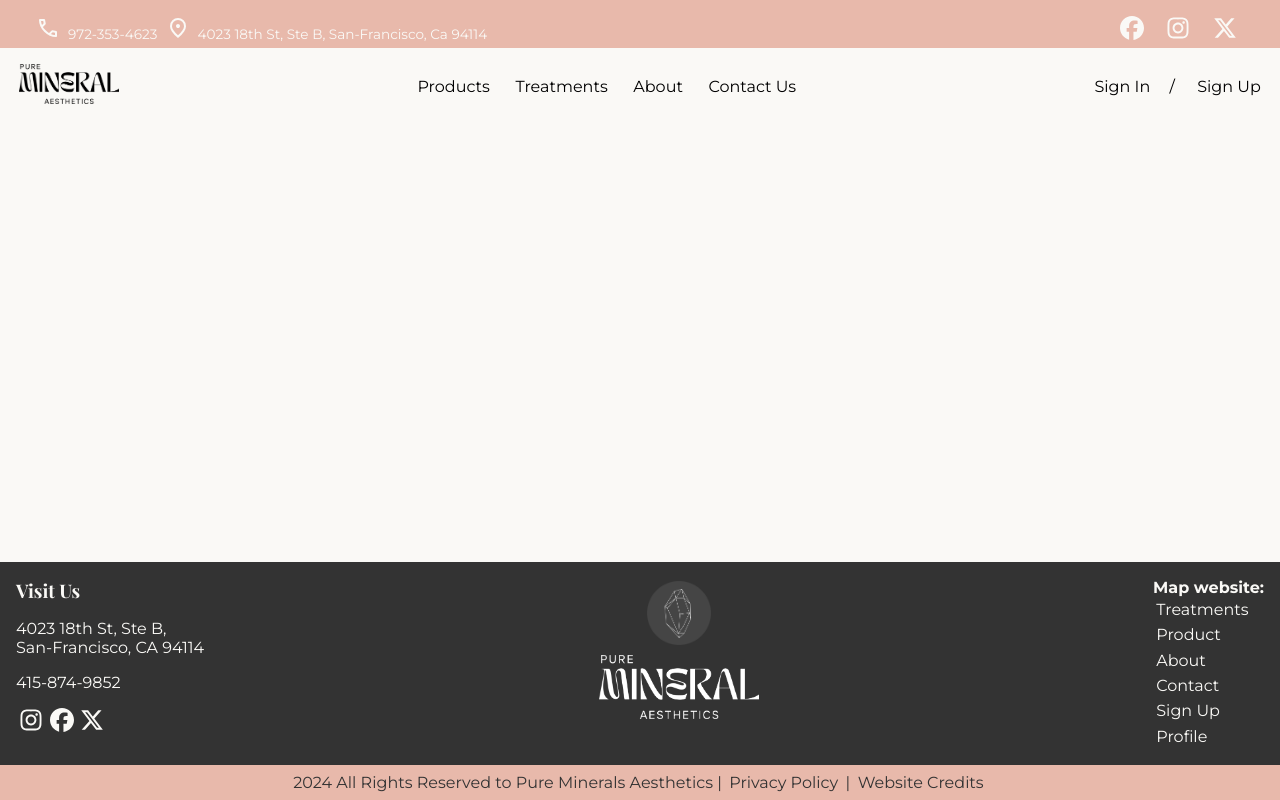
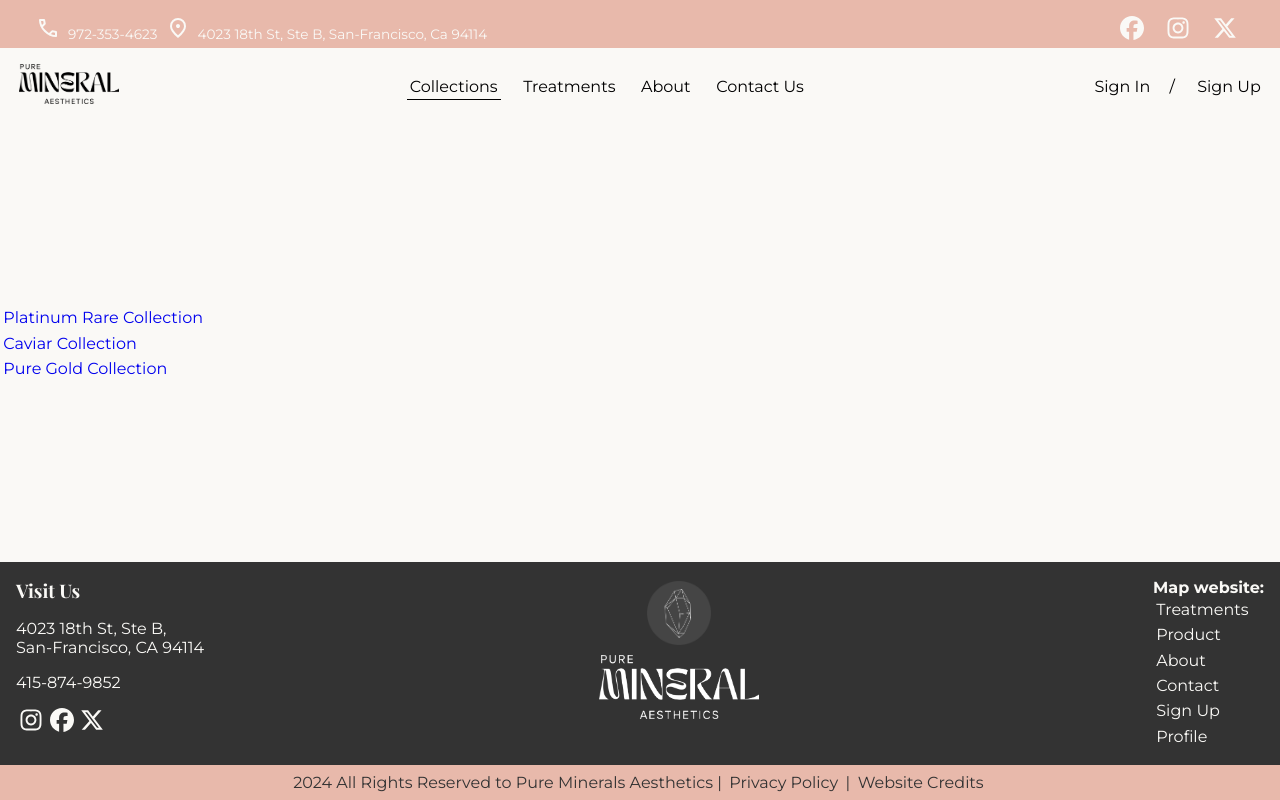
Before and after one commit to Object-ions/pure-mineral-aesthetics, a React (Create React App) app: page /collections in a window 1280 px wide. Built offline with nearby package versions, Linux system fonts and the light colour scheme; no server answers; a web font is replaced by a local one.

Commit message:
Add Collections, Collections and Product components and set routers in App

```diff
--- a/src/App.js
+++ b/src/App.js
@@ -13,7 +13,9 @@ import Treatments from './pages/Treatments';
 import About from './pages/About';
 import ContactForm from './components/ContactForm';
 import 'leaflet/dist/leaflet.css';
-import Products from './pages/Products';
+import Collections from './pages/Collections';
+import Collection from './pages/Collection';
+import Product from './pages/Product';
 function App() {
   return (
     <>
@@ -25,7 +27,15 @@ function App() {
             <Routes>
               <Route path="/" element={<Home />} />
               <Route path="/treatments" element={<Treatments />} />
-              <Route path="/products" element={<Products />} />
+              <Route path="/collections" element={<Collections />} />
+              <Route
+                path="/collection/:collectionName"
+                element={<Collection />}
+              />
+              <Route
+                path="/collection/:collectionName/:productId"
+                element={<Product />}
+              />
               <Route path="/about" element={<About />} />
               <Route path="/contact-us" element={<ContactForm />} />
               <Route path="/profile" element={<PrivateRoute />}>
--- a/src/components/layout/Navbar.js
+++ b/src/components/layout/Navbar.js
@@ -33,8 +33,8 @@ const Navbar = () => {
             <img src={hamburger} alt="Menu" />
           </button>
           <nav className={`navbar-links ${isOpen ? 'open' : ''}`}>
-            <NavLink to="/products" activeClassName="active">
-              Products
+            <NavLink to="/collections" activeClassName="active">
+              Collections
             </NavLink>
             <NavLink to="/treatments" activeClassName="active">
               Treatments
--- /dev/null
+++ b/src/pages/Collection.js
@@ -0,0 +1,16 @@
+import { Link, useParams } from 'react-router-dom';
+
+export const Collection = () => {
+  const params = useParams();
+
+  return (
+    <div>
+      {params.collectionName} Collection
+      <div>
+        <Link to="/products">Go back to all collections</Link>
+      </div>
+    </div>
+  );
+};
+
+export default Collection;
--- /dev/null
+++ b/src/pages/Collections.js
@@ -0,0 +1,14 @@
+import React from 'react';
+import { Link } from 'react-router-dom';
+
+const Collections = () => {
+  return (
+    <div style={{ display: 'flex', flexDirection: 'column' }}>
+      <Link to="/collection/platinum-rare">Platinum Rare Collection</Link>
+      <Link to="/collection/caviar">Caviar Collection</Link>
+      <Link to="/collection/pure-gold">Pure Gold Collection</Link>
+    </div>
+  );
+};
+
+export default Collections;
--- /dev/null
+++ b/src/pages/Product.js
@@ -0,0 +1,12 @@
+import { useState, useEffect } from 'react';
+import { Link, useNavigate, useParams } from 'react-router-dom';
+import { getDoc, doc } from 'firebase/firestore';
+import { db } from '../Firebase.config';
+import Spinner from '../components/Spinner';
+import shareIcon from '../assets/svg/shareIcon.svg';
+
+const Product = () => {
+  return <div>Product</div>;
+};
+
+export default Product;
--- a/src/pages/Products.js
+++ /dev/null
@@ -1,7 +0,0 @@
-import React from 'react';
-
-const Products = () => {
-  return <div>Coming Soon</div>;
-};
-
-export default Products;
```
